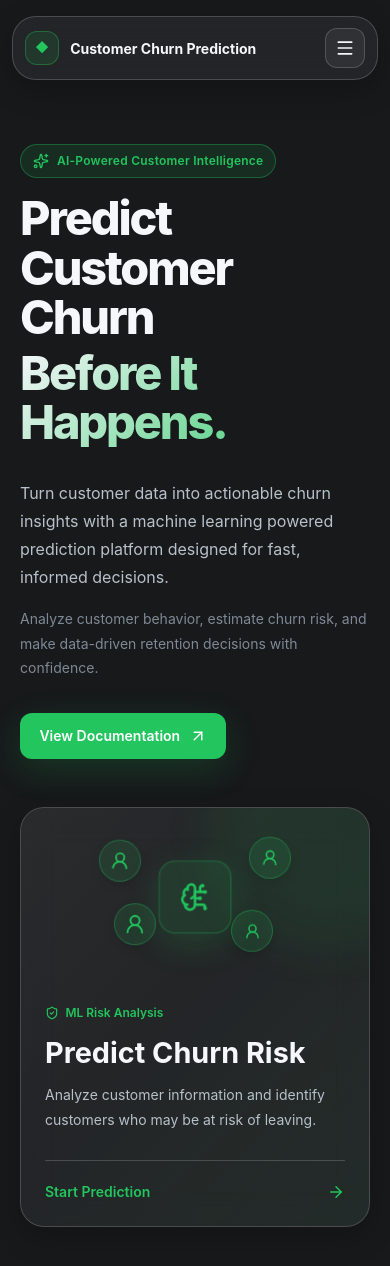
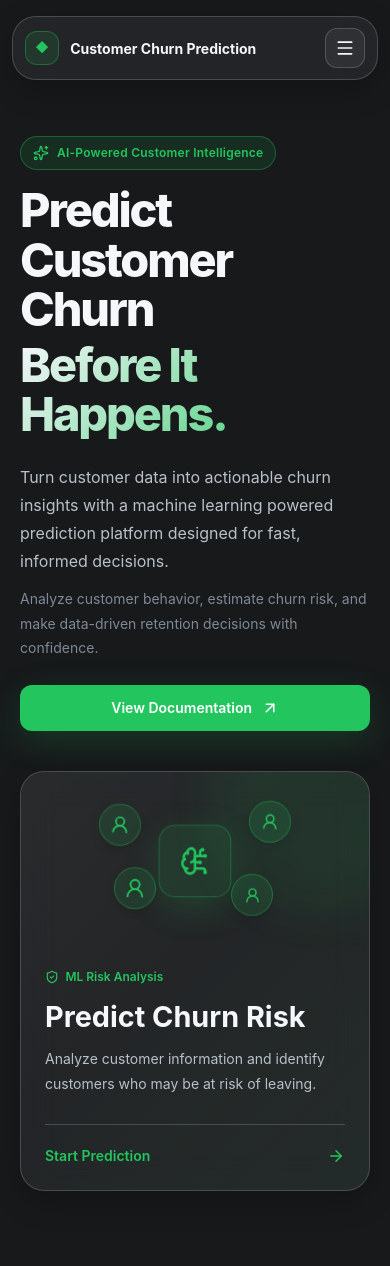
Before and after one commit to annnuspeaks/customer-churn-prediction, a React app in the folder frontend/: page / in a window 390 px wide. Shown: the top 1266 px of the page. After the commit the page ends 1239 px from the top, so only its background shows below. Built offline with nearby package versions, Linux system fonts and the light colour scheme; the HTML template or start-up script is replaced by a standard one.

Commit message:
Complete responsive home layout

```diff
--- a/frontend/src/pages/Home/Home.css
+++ b/frontend/src/pages/Home/Home.css
@@ -155,7 +155,11 @@
    MOBILE STACK
    ================================ */
 
-@media (max-width: 900px) {
+/* =================================
+   RESPONSIVE HOME LAYOUT
+   ================================= */
+
+@media (max-width: 1024px) {
   .home__hero {
     grid-template-columns: 1fr;
     gap: var(--space-12);
@@ -163,7 +167,12 @@
     min-height: auto;
   }
 
+  .home__hero-content {
+    max-width: 820px;
+  }
+
   .home__prediction {
+    width: 100%;
     max-width: 620px;
     justify-self: start;
   }
@@ -175,11 +184,21 @@
     flex-direction: column;
     align-items: stretch;
 
-    padding-block: var(--space-16);
+    gap: var(--space-12);
+
+    padding-top: var(--space-12);
+    padding-bottom: var(--space-16);
   }
 
   .home__hero-content {
-    max-width: 760px;
+    width: 100%;
+    max-width: 100%;
+  }
+
+  .home__prediction {
+    width: 100%;
+    max-width: 100%;
+    justify-self: stretch;
   }
 
   .home__title {
@@ -189,23 +208,36 @@
   .home__description {
     font-size: var(--font-size-md);
   }
-
-  .home__prediction {
-    width: 100%;
-    max-width: 100%;
-  }
 }
 
 @media (max-width: 480px) {
   .home__hero {
-    padding-block: var(--space-12);
+    gap: var(--space-10);
+    padding-top: var(--space-10);
+    padding-bottom: var(--space-12);
+  }
+
+  .home__eyebrow {
+    margin-bottom: var(--space-4);
   }
 
   .home__title {
     font-size: clamp(2.4rem, 12vw, 3.25rem);
   }
 
-  .home__eyebrow {
-    margin-bottom: var(--space-4);
+  .home__description {
+    margin-top: var(--space-6);
+  }
+
+  .home__supporting-text {
+    margin-top: var(--space-3);
+  }
+
+  .home__actions {
+    margin-top: var(--space-6);
+  }
+
+  .home__primary-action {
+    width: 100%;
   }
 }
```
Also changed, not shown: 1 other file (tests, documents, lock files or other folders).
